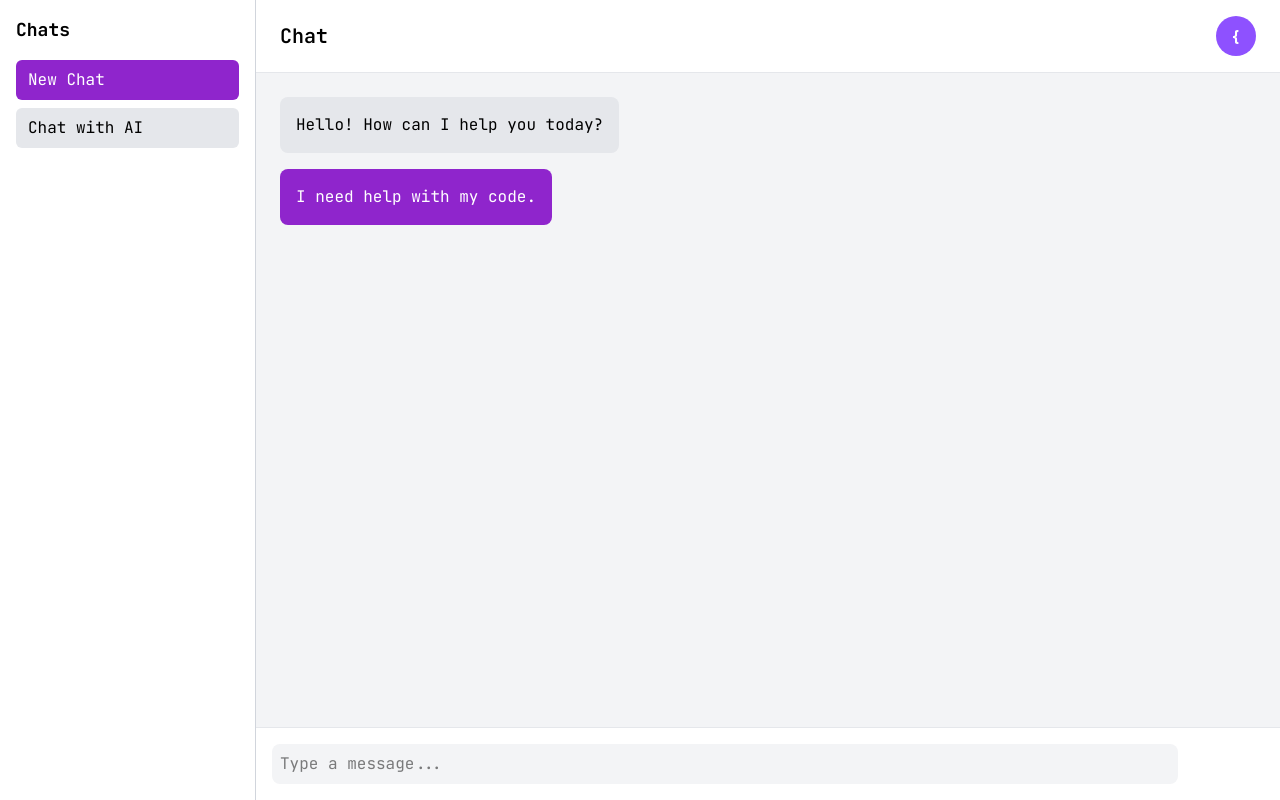
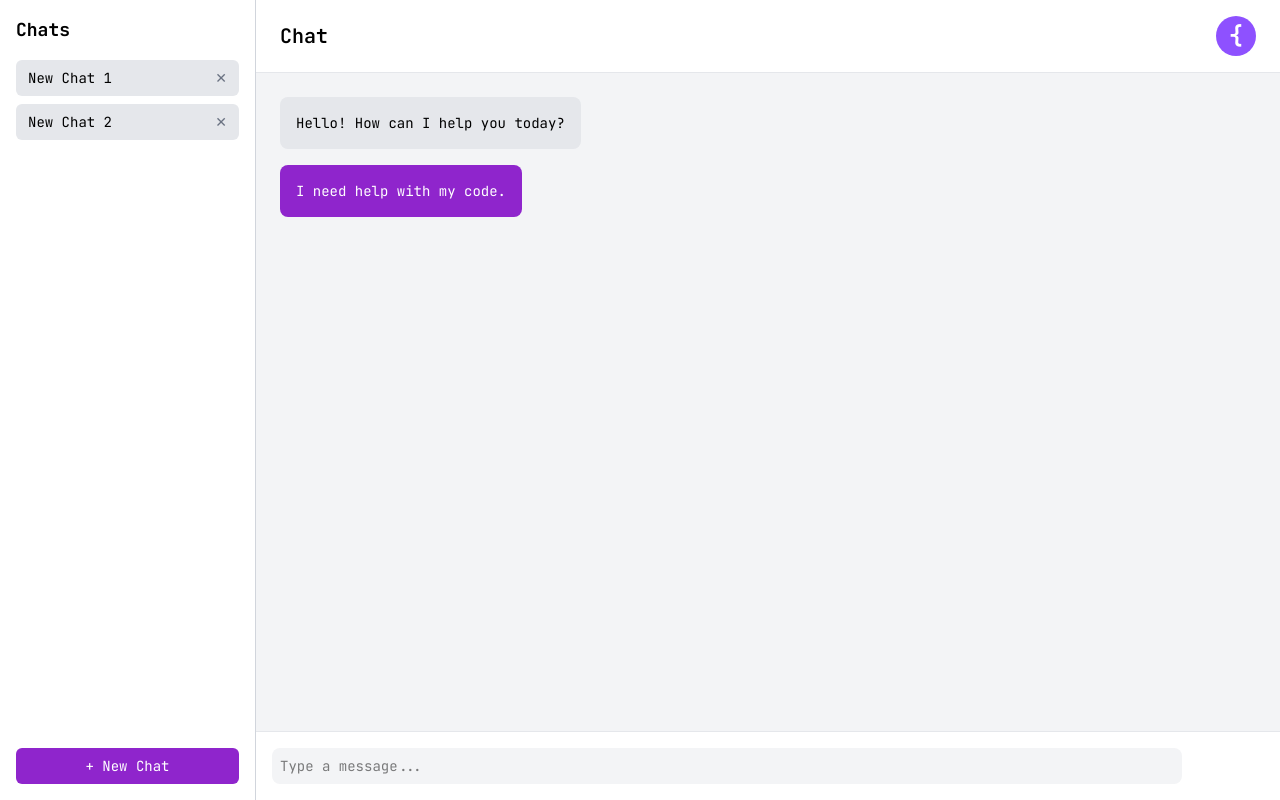
Before and after one commit to zaRu-bit/LLM-Wrapper-Project, a React (Vite) app in the folder frontend/sight/: page /chat in a window 1280 px wide. Built offline with nearby package versions, Linux system fonts and the light colour scheme; sample sign-in values are in the browser's storage.

Commit message:
Create animations for buttons and create a system to create new chats. They can be deleted and renamed but only 10 chats allowed for now so the button becomes unavailable after that

```diff
--- /dev/null
+++ b/frontend/sight/src/components/ChatTab.jsx
@@ -0,0 +1,45 @@
+import { useState } from "react";
+
+export default function ChatTab({ label, onDelete, onRename }) {
+  const [isEditing, setIsEditing] = useState(false);
+  const [editValue, setEditValue] = useState(label);
+
+  const handleRename = () => {
+    if (editValue.trim()) {
+      onRename(editValue.trim());
+    }
+    setIsEditing(false);
+  };
+
+  return (
+    <li className="flex justify-between items-center bg-gray-200 dark:bg-gray-700 rounded-md px-3 py-2 text-sm font-mono cursor-pointer hover:bg-violet-500 transition ">
+      {isEditing ? (
+        <input
+          value={editValue}
+          onChange={(e) => setEditValue(e.target.value)}
+          onBlur={handleRename}
+          onKeyDown={(e) => {
+            if (e.key === "Enter") handleRename();
+          }}
+          autoFocus
+          className="flex-1 mr-2 bg-transparent text-black dark:text-white outline-none hover:bg-gray-700/50"
+        />
+      ) : (
+        <span
+          className="flex-1 truncate hover:bg-gray-700/50 transition"
+          onClick={() => setIsEditing(true)}
+          title="Click to rename"
+        >
+          {label}
+        </span>
+      )}
+      <button
+        onClick={onDelete}
+        className="ml-2 text-gray-500 hover:text-red-500 focus:outline-none"
+        title="Delete chat"
+      >
+        ✕
+      </button>
+    </li>
+  );
+}
--- a/frontend/sight/src/components/MessageBubble.jsx
+++ b/frontend/sight/src/components/MessageBubble.jsx
@@ -3,7 +3,7 @@ export default function MessageBubble({ text, sender = "ai" }) {
 
     return (
       <div
-        className={`p-4 rounded-lg w-fit max-w-lg font-mono ${
+        className={`p-4 rounded-lg w-fit max-w-lg font-mono text-sm ${
           isUser
             ? "bg-primary text-white self-end"
             : "bg-gray-200 dark:bg-gray-700 text-black dark:text-white self-start"
--- a/frontend/sight/src/index.css
+++ b/frontend/sight/src/index.css
@@ -8,3 +8,7 @@
   --color-background: #191b1c;
   --font-mono: "JetBrains Mono", monospace;
 }
+
+body {
+  @apply text-sm font-mono;
+}
--- a/frontend/sight/src/pages/Chat.jsx
+++ b/frontend/sight/src/pages/Chat.jsx
@@ -1,6 +1,7 @@
 import { useEffect, useState, useRef } from "react";
 import { useNavigate } from "react-router-dom";
 import MessageBubble from "../components/MessageBubble";
+import ChatTab from "../components/ChatTab";
 
 export default function Chat() {
   const navigate = useNavigate();
@@ -39,20 +40,61 @@ export default function Chat() {
     { id: 1, text: "Hello! How can I help you today?", sender: "ai" },
     { id: 2, text: "I need help with my code.", sender: "user" },
   ];
+  const [chats, setChats] = useState([
+    { id: 1, label: "New Chat 1" },
+    { id: 2, label: "New Chat 2" },
+  ]);
+
+  const handleAddChat = () => {
+    if (chats.length < 10) {
+      const newId = Date.now(); // Unique id
+      setChats([...chats, { id: newId, label: `New Chat ${chats.length + 1}` }]);
+    }
+  };
+
+  const handleDeleteChat = (id) => {
+    setChats(chats.filter((chat) => chat.id !== id));
+  };
+  const handleRenameChat = (id, newLabel) => {
+    setChats((prev) =>
+      prev.map((chat) =>
+        chat.id === id ? { ...chat, label: newLabel } : chat
+      )
+    );
+  };
 
   return (
     <div className="min-h-screen flex bg-gray-50 text-black dark:bg-bg-dark dark:text-white transition-colors duration-200">
       {/* Sidebar */}
       <aside className="w-64 bg-white border-r border-gray-300 dark:bg-[#222325] dark:border-[#222325] p-4 flex flex-col">
         <h2 className="text-lg font-bold mb-4 dark:text-white font-mono">Chats</h2>
+
+        {/* Chat list */}
         <ul className="space-y-2 overflow-y-auto flex-1">
-          <li className="bg-primary text-white rounded-md px-3 py-2 cursor-pointer hover:bg-violet-500 transition font-mono">
-            New Chat
-          </li>
-          <li className="bg-gray-200 dark:bg-gray-700 rounded-md px-3 py-2 cursor-pointer hover:bg-violet-500 transition dark:hover:bg-violet-500 font-mono">
-            Chat with AI
-          </li>
+          {chats.map((chat) => (
+            <ChatTab
+              key={chat.id}
+              label={chat.label}
+              onDelete={() => handleDeleteChat(chat.id)}
+              onRename={(newLabel) => handleRenameChat(chat.id, newLabel)}
+            />
+          ))}
         </ul>
+
+        {/* Add new chat */}
+        <button
+          onClick={handleAddChat}
+          disabled={chats.length >= 10}
+          title={chats.length >= 10 ? "Max of 10 chats" : ""}
+          className={`mt-4 px-3 py-2 rounded-md text-sm font-mono transition active:scale-95 transition-transform duration-100 ease-in-out
+            ${
+              chats.length >= 10
+                ? "bg-gray-400 text-white cursor-not-allowed"
+                : "bg-primary text-white hover:bg-violet-500 cursor-pointer"
+            }`}
+        >
+          + New Chat
+        </button>
       </aside>
 
       {/* Main Area */}
@@ -63,7 +105,8 @@ export default function Chat() {
           <div className="relative" ref={dropdownRef}>
             <button
               onClick={() => setDropdownOpen(!dropdownOpen)}
-              className="w-10 h-10 rounded-full bg-violet-500 text-white flex items-center justify-center font-bold hover:scale-105 transition cursor-pointer"
+              className="w-10 h-10 rounded-full bg-violet-500 text-white flex items-center justify-center font-bold hover:scale-105 transition cursor-pointer text-2xl font-mono
+              active:scale-95 transition-transform duration-100 ease-in-out"
               title={username}
             >
               {initial}
--- a/frontend/sight/src/pages/Login.jsx
+++ b/frontend/sight/src/pages/Login.jsx
@@ -105,7 +105,8 @@ export default function Login() {
               type="submit"
               className="w-full text-white bg-blue-600 hover:bg-blue-700 focus:ring-4
               focus:outline-none focus:ring-blue-300 font-medium rounded-lg text-sm px-5 py-2.5
-              text-center dark:bg-primary dark:hover:bg-primdark dark:focus:ring-purple-950 cursor-pointer hover:animate-pulse font-mono"
+              text-center dark:bg-primary dark:hover:bg-primdark dark:focus:ring-purple-950 cursor-pointer hover:animate-pulse font-mono
+              active:scale-95 transition-transform duration-100 ease-in-out"
             >
               Sign in
             </button>
--- a/frontend/sight/src/pages/Register.jsx
+++ b/frontend/sight/src/pages/Register.jsx
@@ -122,7 +122,8 @@ export default function Register() {
               type="submit"
               className="w-full text-white bg-blue-600 hover:bg-blue-700 focus:ring-4
               focus:outline-none focus:ring-blue-300 font-medium rounded-lg text-sm px-5 py-2.5
-              text-center dark:bg-primary dark:hover:bg-primdark dark:focus:ring-purple-950 cursor-pointer hover:animate-pulse font-mono"
+              text-center dark:bg-primary dark:hover:bg-primdark dark:focus:ring-purple-950 cursor-pointer hover:animate-pulse font-mono
+              active:scale-95 transition-transform duration-100 ease-in-out"
             >
               Create an account
             </button>
```
